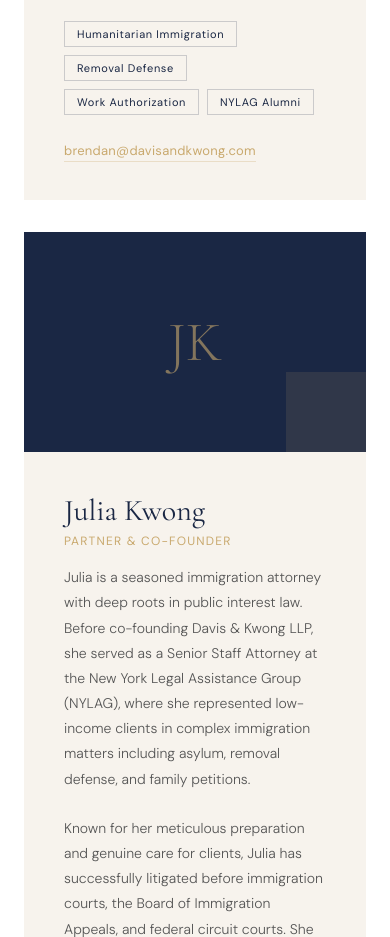
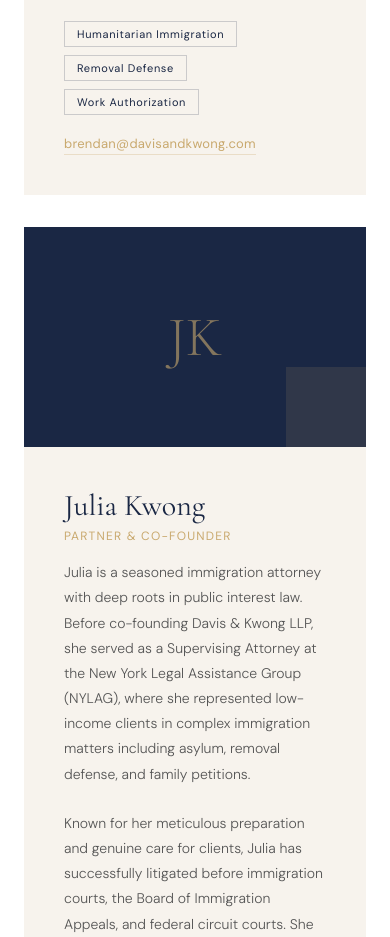
Before and after one commit to bkornblith/KwongandDavis, a website: page index.html in a window 390 px wide. Shown: the part 6196-7133 px from the top of the page. Drawn offline with nearby package versions, Linux system fonts and the light colour scheme.

Commit message:
Update index.html

```diff
--- a/index.html
+++ b/index.html
@@ -447,6 +447,8 @@
     }
     .bio-card {
       background: var(--cream);
+      display: flex;
+      flex-direction: column;
     }
     .bio-photo {
       width: 100%;
@@ -474,6 +476,9 @@
     }
     .bio-body {
       padding: 2.5rem;
+      flex: 1;
+      display: flex;
+      flex-direction: column;
     }
     .bio-name {
       font-family: 'Cormorant Garamond', serif;
@@ -497,11 +502,16 @@
       color: var(--text-mid);
       margin-bottom: 1.5rem;
     }
+    .bio-text:last-of-type { margin-bottom: 0; }
     .bio-tags {
       display: flex;
       flex-wrap: wrap;
       gap: 8px;
-      margin-bottom: 1.5rem;
+      margin-top: auto;
+      padding-top: 0.5rem;
+      margin-bottom: 1.25rem;
+      min-height: 62px;
+      align-content: flex-end;
     }
     .bio-tag {
       font-size: 11px;
@@ -518,6 +528,7 @@
       border-bottom: 1px solid rgba(201,169,110,0.3);
       padding-bottom: 2px;
       transition: border-color 0.2s;
+      align-self: flex-start;
     }
     .bio-email:hover { border-color: var(--gold); }
 
@@ -825,6 +836,7 @@
 
       /* Team */
       .team-grid { grid-template-columns: 1fr; gap: 2rem; }
+      .bio-tags { min-height: 0; margin-top: 1.5rem; padding-top: 0; }
 
       /* Contact */
       #contact { grid-template-columns: 1fr; gap: 2.5rem; padding: 4rem 1.5rem; }
@@ -841,11 +853,6 @@
       .modal { max-height: 100dvh; border-radius: 0; }
       .modal-header { padding: 2rem 1.5rem; }
       .modal-body { padding: 1.5rem; }
-      .form-grid { grid-template-columns: 1fr; }
-      .form-group.full { grid-column: 1; }
-
-      /* Tweaks */
-      #tweaks-panel { left: 1rem; right: 1rem; bottom: 1rem; min-width: unset; }
     }
 
     @media (max-width: 600px) {
@@ -947,6 +954,9 @@
       .m-check-row label { font-size: 13.5px; }
       .m-step-labels { display: none; }
       .m-progress { margin-bottom: 1.25rem; }
+      /* On mobile the modal fills the viewport, so overlay-tap and Escape are
+         both unavailable — this is the only way out. Match the 44px targets. */
+      .modal-close { width: 44px; height: 44px; margin: -6px -10px 0 0; }
     }
 
     /* ─── TWEAKS PANEL ─── */
@@ -1193,7 +1203,6 @@
             <span class="bio-tag">Humanitarian Immigration</span>
             <span class="bio-tag">Removal Defense</span>
             <span class="bio-tag">Work Authorization</span>
-            <span class="bio-tag">NYLAG Alumni</span>
           </div>
           <a href="mailto:brendan@davisandkwong.com" class="bio-email">brendan@davisandkwong.com</a>
         </div>
@@ -1208,16 +1217,15 @@
           <div class="bio-name">Julia Kwong</div>
           <div class="bio-title">Partner &amp; Co-Founder</div>
           <p class="bio-text">
-            Julia is a seasoned immigration attorney with deep roots in public interest law. Before co-founding Davis &amp; Kwong LLP, she served as a Senior Staff Attorney at the New York Legal Assistance Group (NYLAG), where she represented low-income clients in complex immigration matters including asylum, removal defense, and family petitions.
+            Julia is a seasoned immigration attorney with deep roots in public interest law. Before co-founding Davis &amp; Kwong LLP, she served as a Supervising Attorney at the New York Legal Assistance Group (NYLAG), where she represented low-income clients in complex immigration matters including asylum, removal defense, and family petitions.
           </p>
           <p class="bio-text">
-            Known for her meticulous preparation and genuine care for clients, Julia has successfully litigated before immigration courts, the Board of Immigration Appeals, and federal circuit courts. She is fluent in Mandarin and has a particular focus on protecting clients from East and Southeast Asia.
+            Known for her meticulous preparation and genuine care for clients, Julia has successfully litigated before immigration courts, the Board of Immigration Appeals, and federal circuit courts. She is fluent in Cantonese and Mandarin, and has represented clients from across East and Southeast Asia, much of Africa, and the Caribbean.
           </p>
           <div class="bio-tags">
             <span class="bio-tag">Asylum</span>
             <span class="bio-tag">Removal Defense</span>
             <span class="bio-tag">Family Immigration</span>
-            <span class="bio-tag">NYLAG Alumni</span>
           </div>
           <a href="mailto:julia@davisandkwong.com" class="bio-email">julia@davisandkwong.com</a>
         </div>
```
